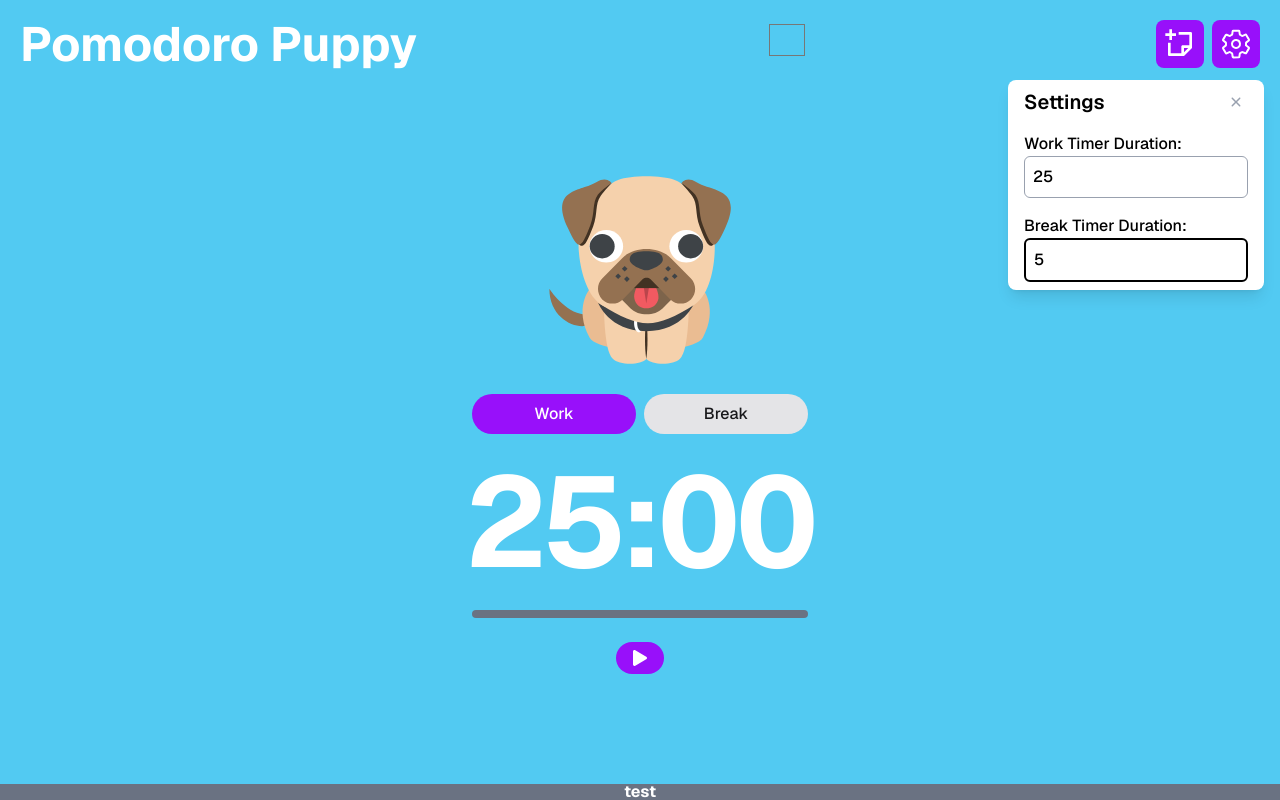
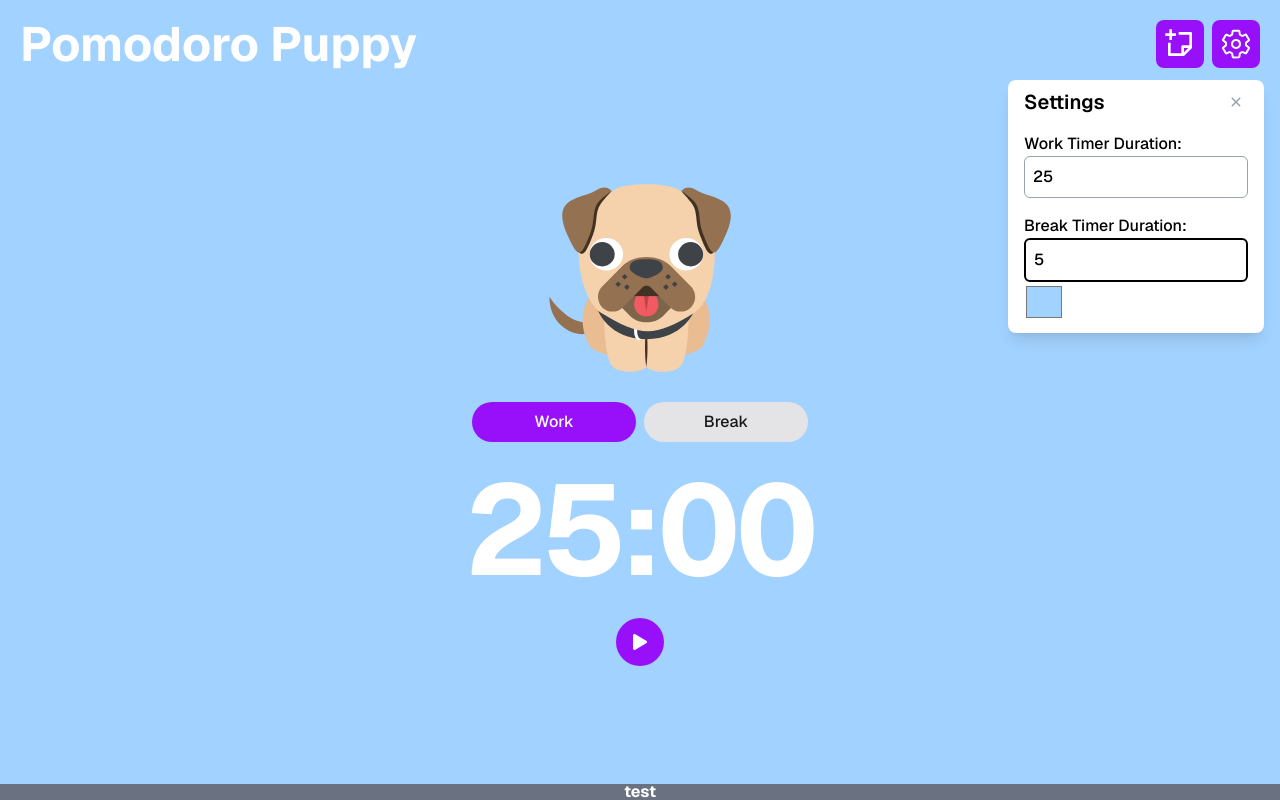
Before and after one commit to matthew-beep/timer, a Next.js app in the folder pomodoro/: page / in a window 1280 px wide. Both pictures are taken after a click on the button 1235 px from the left and 44 px from the top of the page. Built offline with nearby package versions, Linux system fonts and the light colour scheme.

Commit message:
editing settings and such, need to work on local storage

```diff
--- a/pomodoro/app/page.tsx
+++ b/pomodoro/app/page.tsx
@@ -5,15 +5,16 @@ import Header from "@/components/Header";
 import { useNotesStore } from "@/store/useNotes";
 import StickyNote from "@/components/Sticky";
 import Pet from "@/components/Pet";
-import { motion } from "framer-motion";
-import { useTimer } from "@/store/useTimer";
+import { useEffect } from "react";
 import ProgressBar from "@/components/Progress";
 
 export default function Home() {
   const notes = useNotesStore((s) => s.notes);
-  const timeRemaining = useTimer((s) => s.timeRemaining);
-  const duration = useTimer((s) => s.duration);
-  const progress = 1 - timeRemaining / duration;
+
+  useEffect(() => {
+    console.log("notes: ", localStorage.getItem("notes"));
+  }, []);
+
   return (
 
       <div className="h-screen flex flex-col font-sans text-[var(--text)]">
--- a/pomodoro/components/Header.tsx
+++ b/pomodoro/components/Header.tsx
@@ -16,7 +16,7 @@ export default function Header() {
     const noteWidth = useNotesStore((s) => s.noteWidth);
     const noteHeight = useNotesStore((s) => s.noteHeight);
     const [settingsOpen, setSettingsOpen] = useState<boolean>(false);
-    const [bgColor, setBgColor] = useState("#52CAF2");
+    const [bgColor, setBgColor] = useState("#a2d2ff");
 
 
     useEffect(() => {
@@ -37,17 +37,6 @@ export default function Header() {
         <div className="rounded-md flex justify-between px-5 pt-5">
 
             <h1 className="text-5xl font-bold">Pomodoro Puppy</h1>
-            <input
-            type="color"
-            className="w-10 h-10 cursor-pointer"
-            value={bgColor}
-            onChange={(e) => {
-                const newColor = e.target.value;
-                setBgColor(newColor);
-                document.documentElement.style.setProperty("--background", newColor);
-            }}
-            />
-
             <div className='flex relative gap-2'>
                 <Button className="flex items-center justify-center p-2 rounded-lg" onClick={addSticky}>
                     <RiStickyNoteAddLine size={32}/>
--- a/pomodoro/components/Settings.tsx
+++ b/pomodoro/components/Settings.tsx
@@ -11,7 +11,7 @@ import { IoIosClose } from "react-icons/io";
 // TODO: Refactor to use react-rnd instead of draggable
 export default function Settings({ onClose }: { onClose: () => void }) {
   // Use a nodeRef to avoid react-dom.findDOMNode (not available/allowed in some React runtimes)
-
+  const [bgColor, setBgColor] = useState("#a2d2ff");
   const durations = useTimer((s) => s.durations);
   const setDurationValue = useTimer((s) => s.setDurationValue);
   const nodeRef = useRef<HTMLDivElement>(null);
@@ -72,6 +72,17 @@ export default function Settings({ onClose }: { onClose: () => void }) {
               </div>
 
             </div>
+
+            <input
+            type="color"
+            className="w-10 h-10 cursor-pointer"
+            value={bgColor}
+            onChange={(e) => {
+                const newColor = e.target.value;
+                setBgColor(newColor);
+                document.documentElement.style.setProperty("--background", newColor);
+            }}
+            />
           </Card>
         </motion.div>
       </div>
--- a/pomodoro/components/Timer.tsx
+++ b/pomodoro/components/Timer.tsx
@@ -47,13 +47,6 @@ export default function Timer() {
         </h3>
       </div>
 
-      <div className="w-full h-2 bg-gray-500 rounded-full overflow-hidden">
-        <motion.div
-          className="h-full bg-black rounded-full origin-left"
-          animate={{ scaleX: progress }}
-          transition={{ ease: "linear", duration: 0.1 }}
-        />
-      </div>
 
 
       {/* Controls + Timer Logic */}
--- a/pomodoro/components/TimerControls.tsx
+++ b/pomodoro/components/TimerControls.tsx
@@ -13,14 +13,14 @@ export function TimerControls() {
       {!isRunning ? (
         <Button
           onClick={start}
-          className="w-auto px-4 py-2 rounded-full flex items-center justify-center"
+          className="w-12 h-12 px-4 py-2 rounded-full flex items-center justify-center"
         >
           <FaPlay />
         </Button>
       ) : (
         <Button
           onClick={pause}
-          className="w-auto px-4 py-2 rounded-full flex items-center justify-center"
+          className="w-12 h-12 px-4 py-2 rounded-full flex items-center justify-center"
         >
           <FaPause />
         </Button>
```
